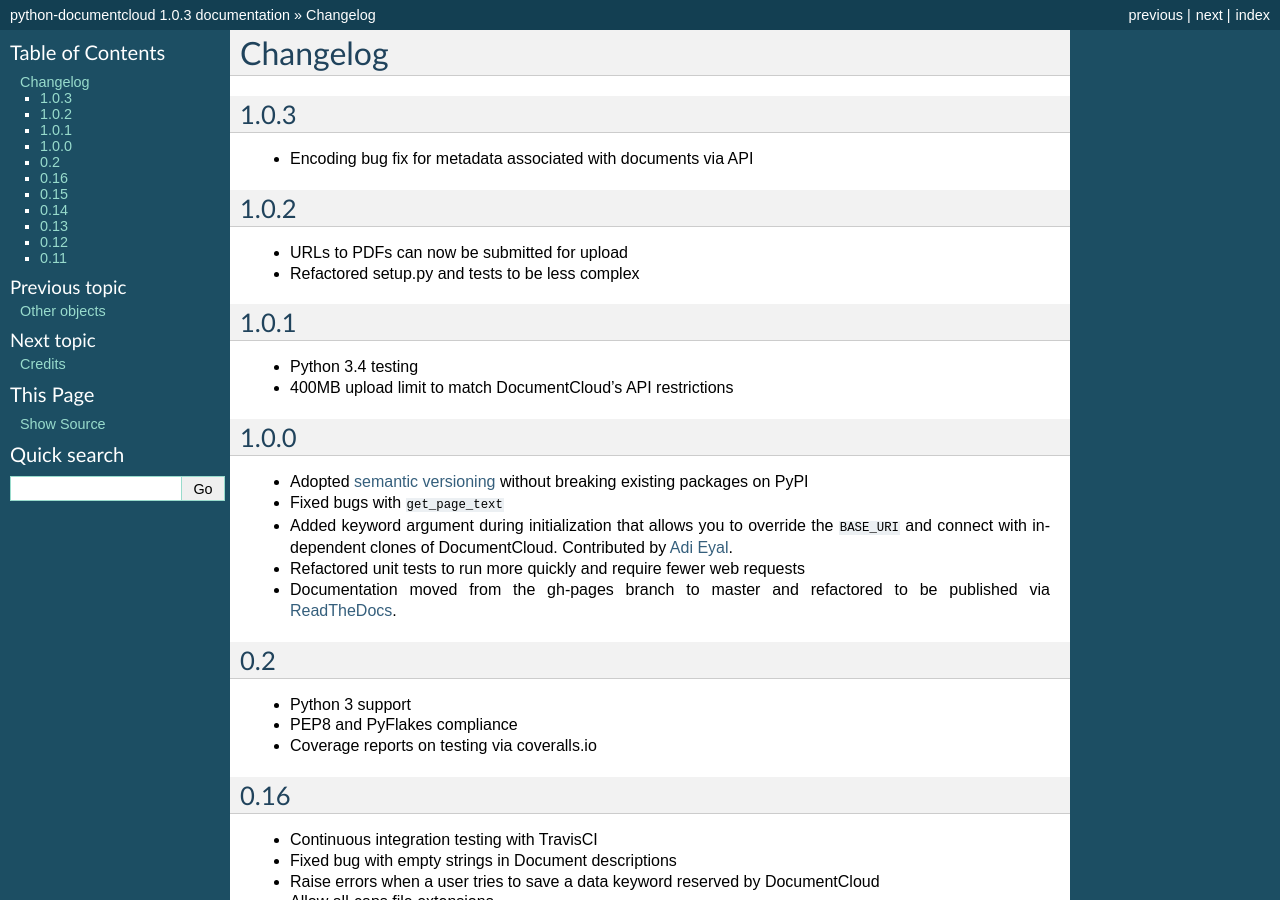
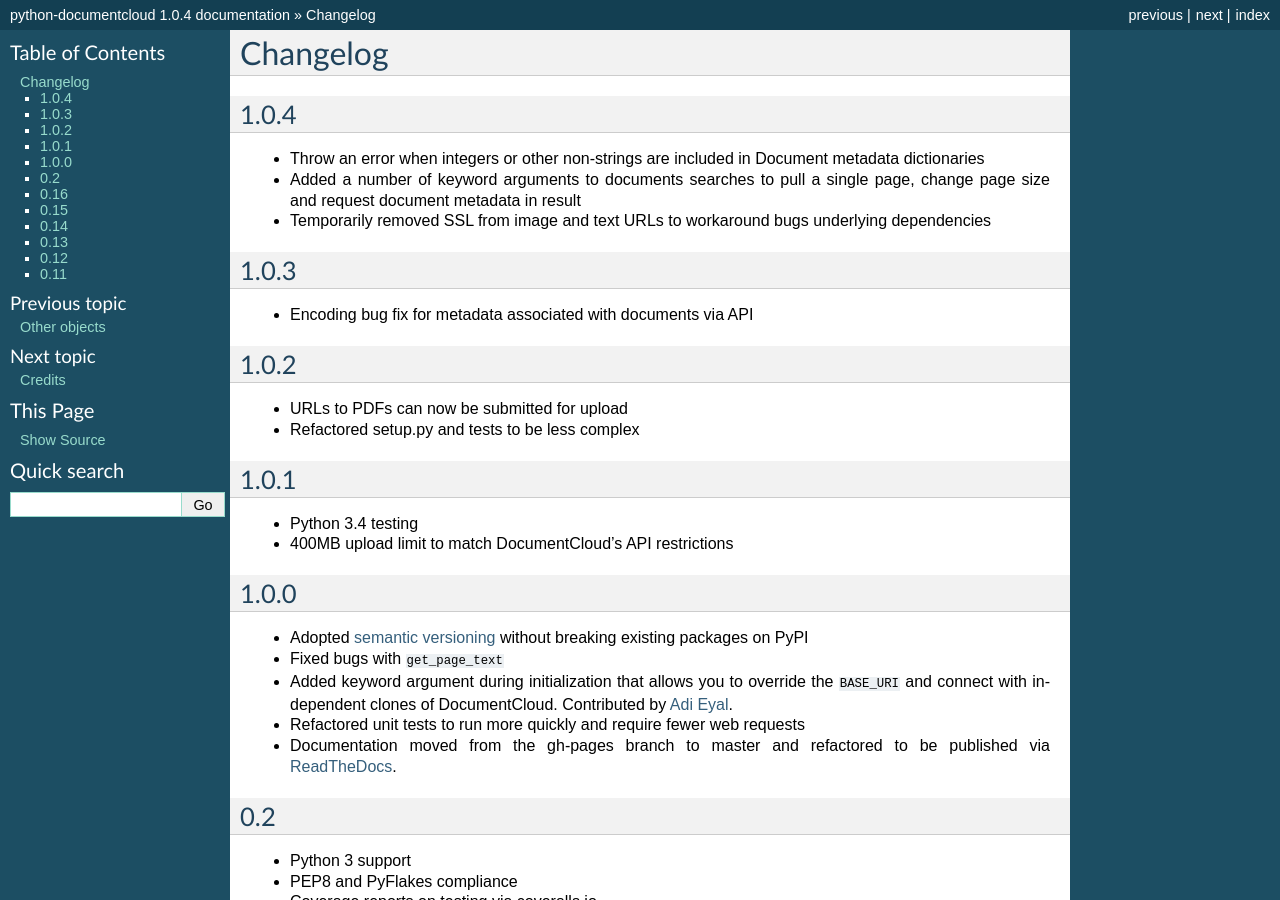
Before and after one commit to datadesk/python-documentcloud, a Sphinx documentation site: the page built from docs/changelog.rst, in a window 1280 px wide and 900 px high. Built offline with Sphinx 7.4.7, drawn with Linux system fonts in a browser that asks for light colours; some of the changed text lies outside the part shown.

Commit message:
Added 1.0.4 to documentation [ci skip]

```diff
--- a/docs/changelog.rst
+++ b/docs/changelog.rst
@@ -1,5 +1,12 @@
 Changelog
 ---------
+
+1.0.4
+~~~~~
+
+* Throw an error when integers or other non-strings are included in Document metadata dictionaries
+* Added a number of keyword arguments to documents searches to pull a single page, change page size and request document metadata in result
+* Temporarily removed SSL from image and text URLs to workaround bugs underlying dependencies
 
 1.0.3
 ~~~~~
--- a/docs/conf.py
+++ b/docs/conf.py
@@ -51,9 +51,9 @@ copyright = u'2014, Los Angeles Times Data Desk'
 # built documents.
 #
 # The short X.Y version.
-version = '1.0.3'
+version = '1.0.4'
 # The full version, including alpha/beta/rc tags.
-release = '1.0.3'
+release = '1.0.4'
 
 # The language for content autogenerated by Sphinx. Refer to documentation
 # for a list of supported languages.
```
